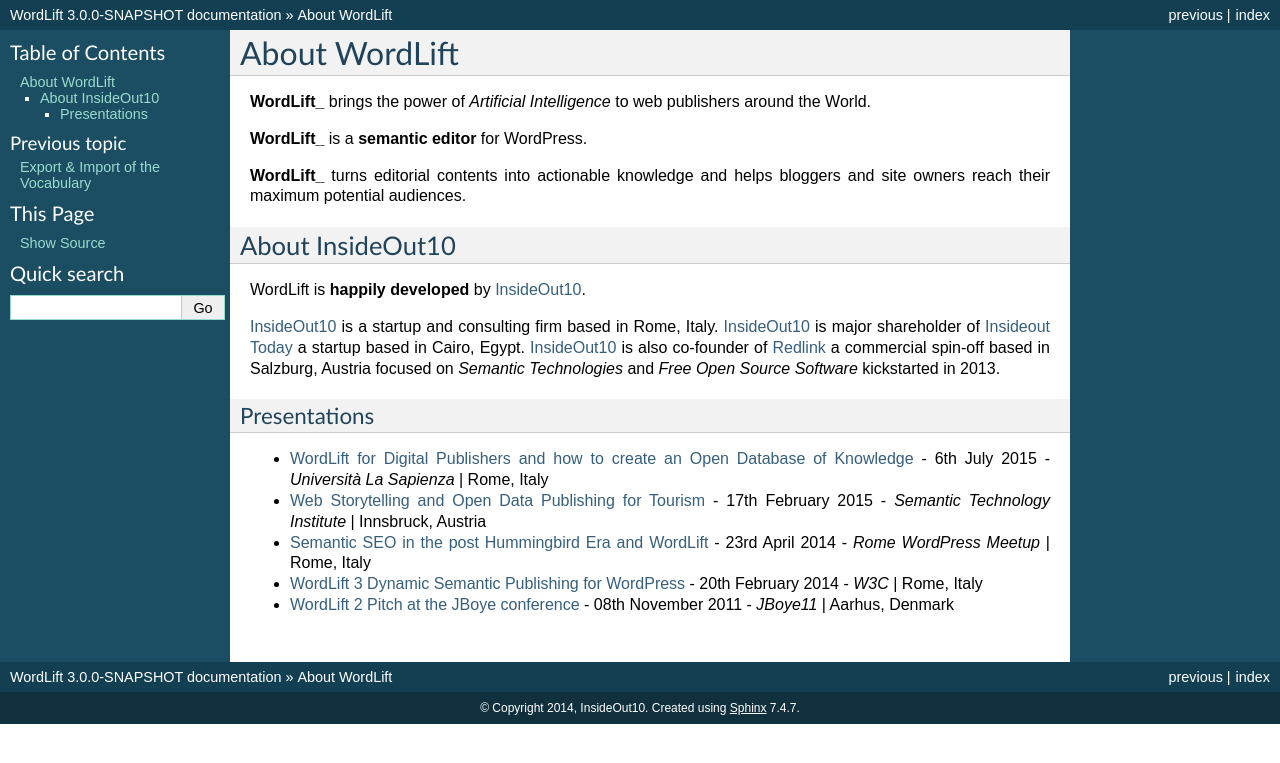
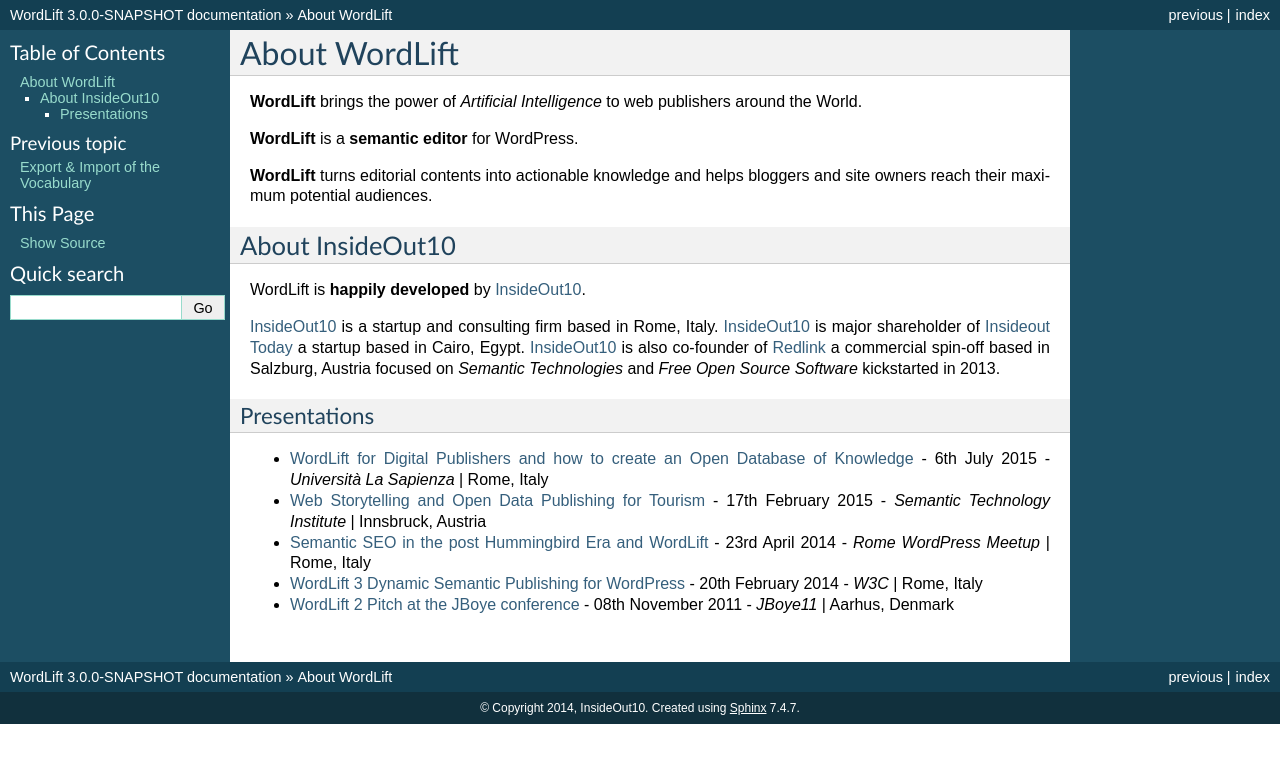
Before and after one commit to insideout10/wordlift-docs, a Sphinx documentation site: the page built from docs/about.rst, in a window 1280 px wide. Shown: the top 763 px of the page. Built offline with Sphinx 7.4.7, drawn with Linux system fonts in a browser that asks for light colours.

```diff
--- a/docs/about.rst
+++ b/docs/about.rst
@@ -1,10 +1,10 @@
 About WordLift
 ===============
-**WordLift_** brings the power of *Artificial Intelligence* to web publishers around the World.
+**WordLift** brings the power of *Artificial Intelligence* to web publishers around the World.
 
-**WordLift_** is a **semantic editor** for WordPress.
+**WordLift** is a **semantic editor** for WordPress.
 
-**WordLift_** turns editorial contents into actionable knowledge and helps bloggers and site owners reach their maximum potential audiences.
+**WordLift** turns editorial contents into actionable knowledge and helps bloggers and site owners reach their maximum potential audiences.
 
 About InsideOut10
 _____________
```
